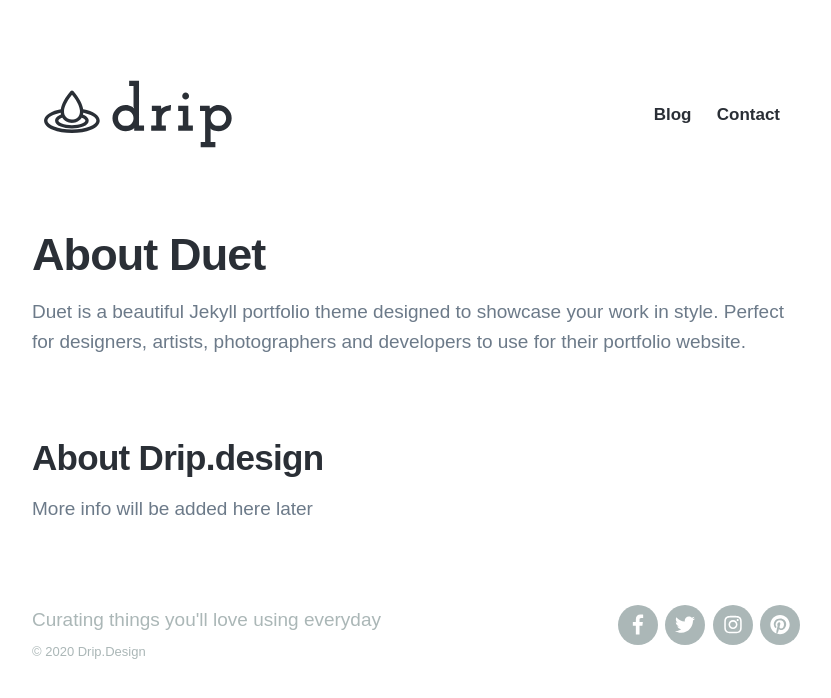
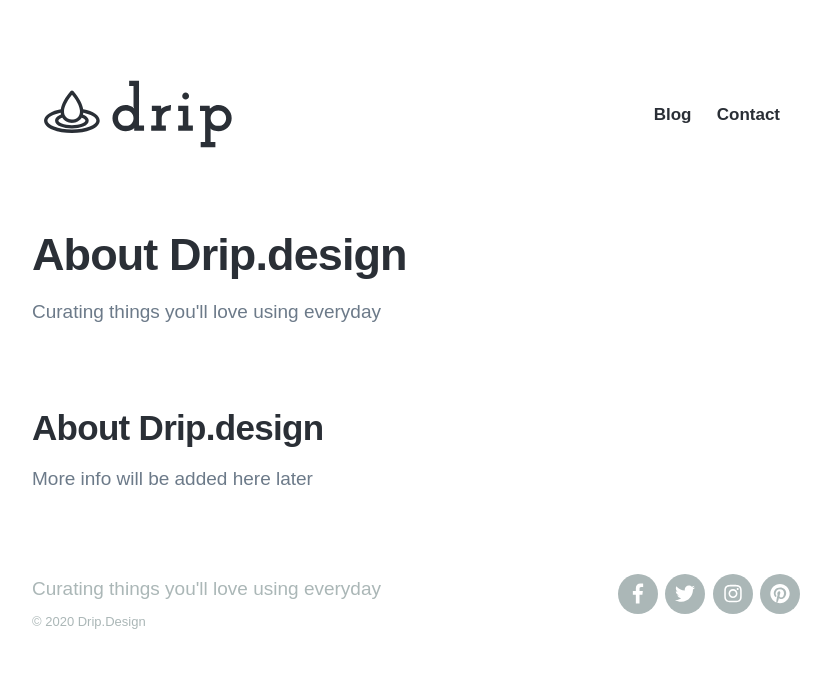
Before and after one commit to titusdecali/dripdotdesign, a Jekyll site: the page built from _pages/about.md, in a window 1280 px wide. Shown: the top 698 px of the page, without its empty margins (224-1055 px from the left). Built offline with Jekyll 4.4.1, drawn with Linux system fonts in a browser that asks for light colours; nearby versions of some CDN libraries; some web fonts are replaced.

Commit message:
Update from Forestry.io synapse709@gmail.com updated _pages/about.md

```diff
--- a/_pages/about.md
+++ b/_pages/about.md
@@ -1,9 +1,7 @@
 ---
-title: About Duet
-subtitle: Duet is a beautiful Jekyll portfolio theme designed to showcase your work
-  in style. Perfect for designers, artists, photographers and developers to use for
-  their portfolio website.
-description: Duet is a beautiful Jekyll portfolio theme.
+title: About Drip.design
+subtitle: Curating things you'll love using everyday
+description: Drip curates things you'll love using everyday
 featured_image: "/images/demo/demo-landscape.jpg"
 
 ---
```
